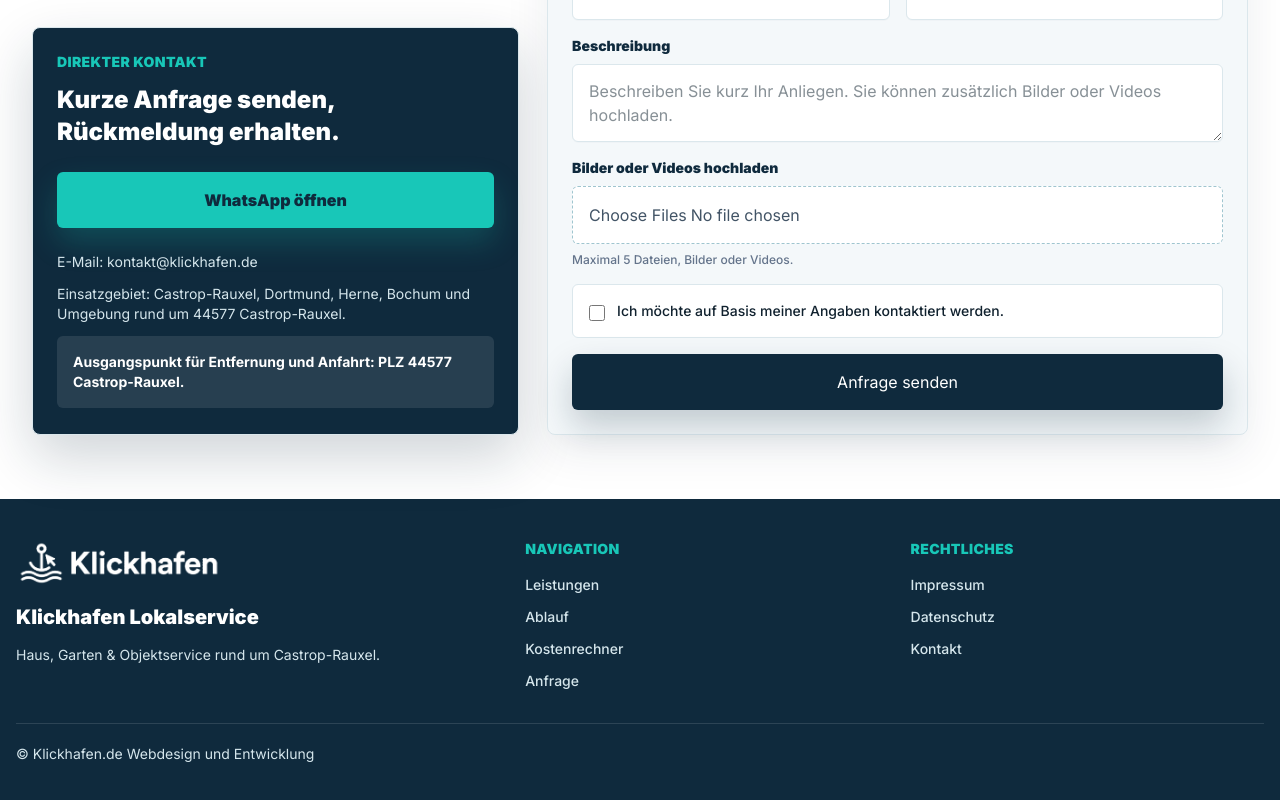
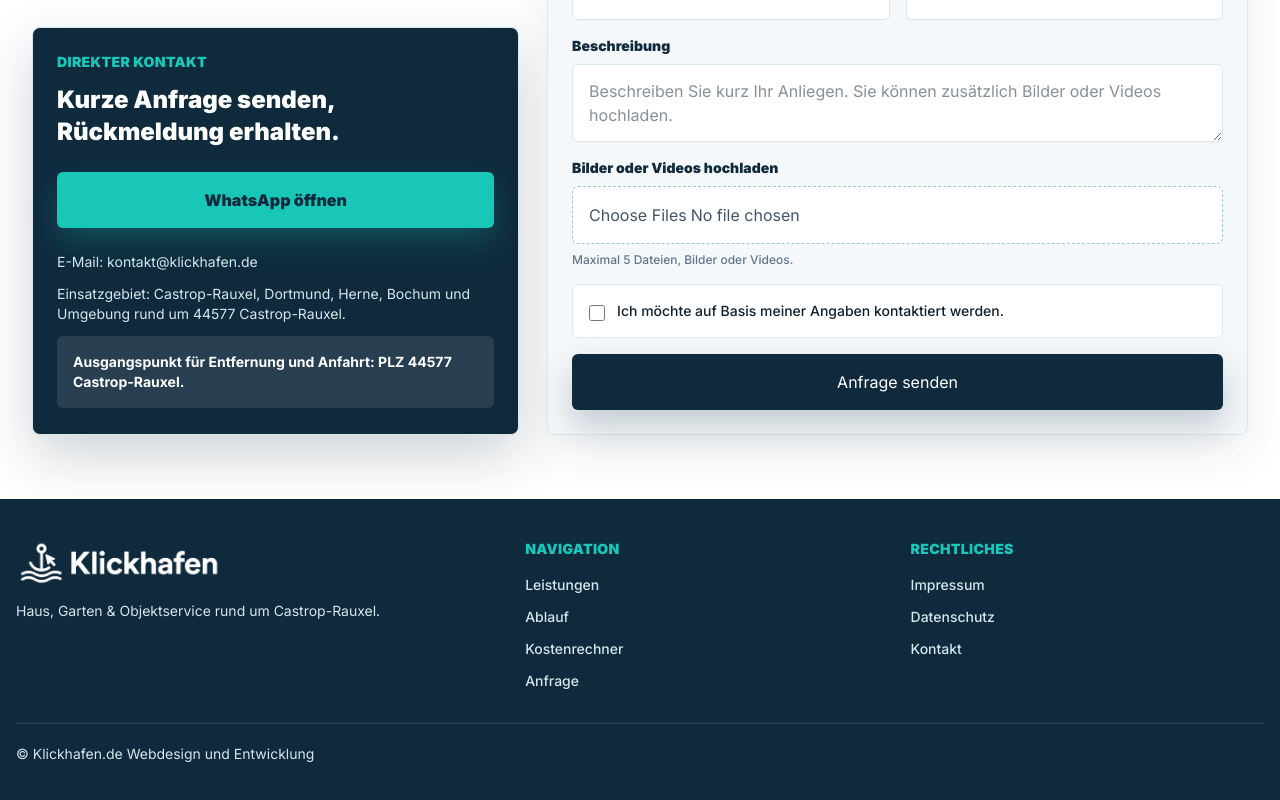
Before and after one commit to MrSigel/Klickhafen-Lokalservice, a Next.js app: page / in a window 1280 px wide. Shown: the part 4290-5090 px from the top of the page. Built offline with nearby package versions, Linux system fonts and the light colour scheme.

Commit message:
Entferne Footer-Markentext

```diff
--- a/src/components/landing-page.tsx
+++ b/src/components/landing-page.tsx
@@ -1000,7 +1000,6 @@ export function LandingPage() {
                 alt="Klickhafen"
                 className="h-12 w-auto max-w-[220px] object-contain brightness-0 invert"
               />
-              <p className="mt-4 text-xl font-black">Klickhafen Lokalservice</p>
               <p className="mt-3 max-w-sm text-sm leading-6 text-[#d5e6ec]">
                 Haus, Garten & Objektservice rund um Castrop-Rauxel.
               </p>
```
